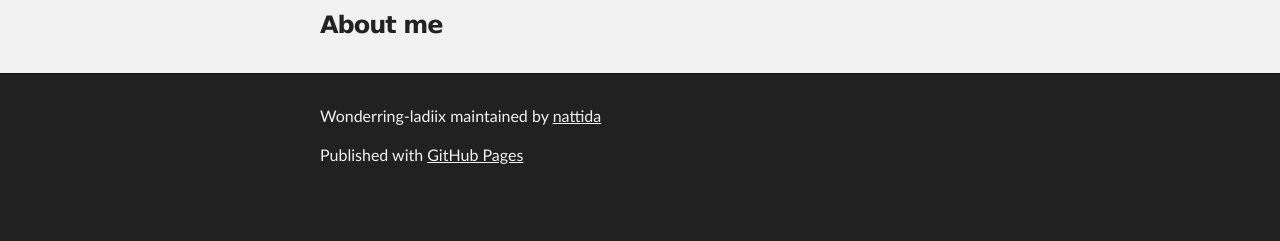
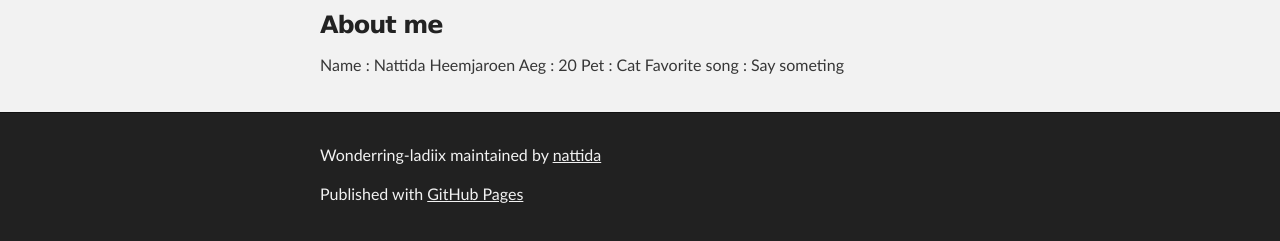
Before and after one commit to nattida/wonderring-ladiix, a plain HTML site: page index.html in a window 1280 px wide. Shown: the part 664-905 px from the top of the page. Before the commit the page ends 866 px from the top, so only its background shows below. Drawn offline with Linux system fonts and the light colour scheme.

Commit message:
Create gh-pages branch via GitHub

```diff
--- a/index.html
+++ b/index.html
@@ -41,6 +41,11 @@
 
 <h3>
 <a id="about-me" class="anchor" href="#about-me" aria-hidden="true"><span class="octicon octicon-link"></span></a>About me</h3>
+
+<p>Name : Nattida Heemjaroen
+Aeg : 20
+Pet : Cat
+Favorite song : Say someting</p>
       </section>
     </div>
 
--- a/params.json
+++ b/params.json
@@ -1 +1 @@
-{"name":"Wonderring-ladiix","tagline":"","body":"# wellcome to github page\r\n![](https://scontent-a-hkg.xx.fbcdn.net/hphotos-xpa1/v/t1.0-9/s720x720/10438977_616470358499781_8755996606451956981_n.jpg?oh=e6ed66210f558ce8c9691576e036189c&oe=5558F035)\r\n\r\n## Resume\r\n### About me\r\n","google":"","note":"Don't delete this file! It's used internally to help with page regeneration."}
+{"name":"Wonderring-ladiix","tagline":"","body":"# wellcome to github page\r\n![](https://scontent-a-hkg.xx.fbcdn.net/hphotos-xpa1/v/t1.0-9/s720x720/10438977_616470358499781_8755996606451956981_n.jpg?oh=e6ed66210f558ce8c9691576e036189c&oe=5558F035)\r\n\r\n## Resume\r\n### About me\r\nName : Nattida Heemjaroen\r\nAeg : 20\r\nPet : Cat\r\nFavorite song : Say someting\r\n \r\n","google":"","note":"Don't delete this file! It's used internally to help with page regeneration."}
```
